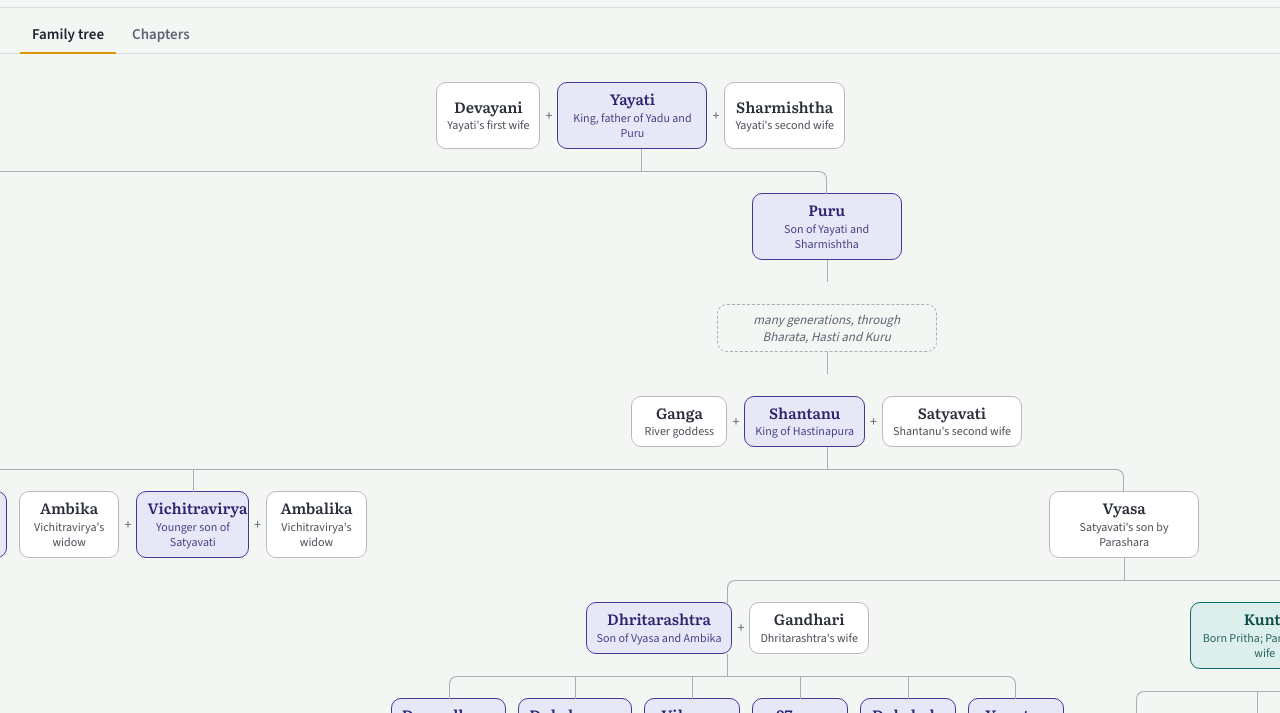
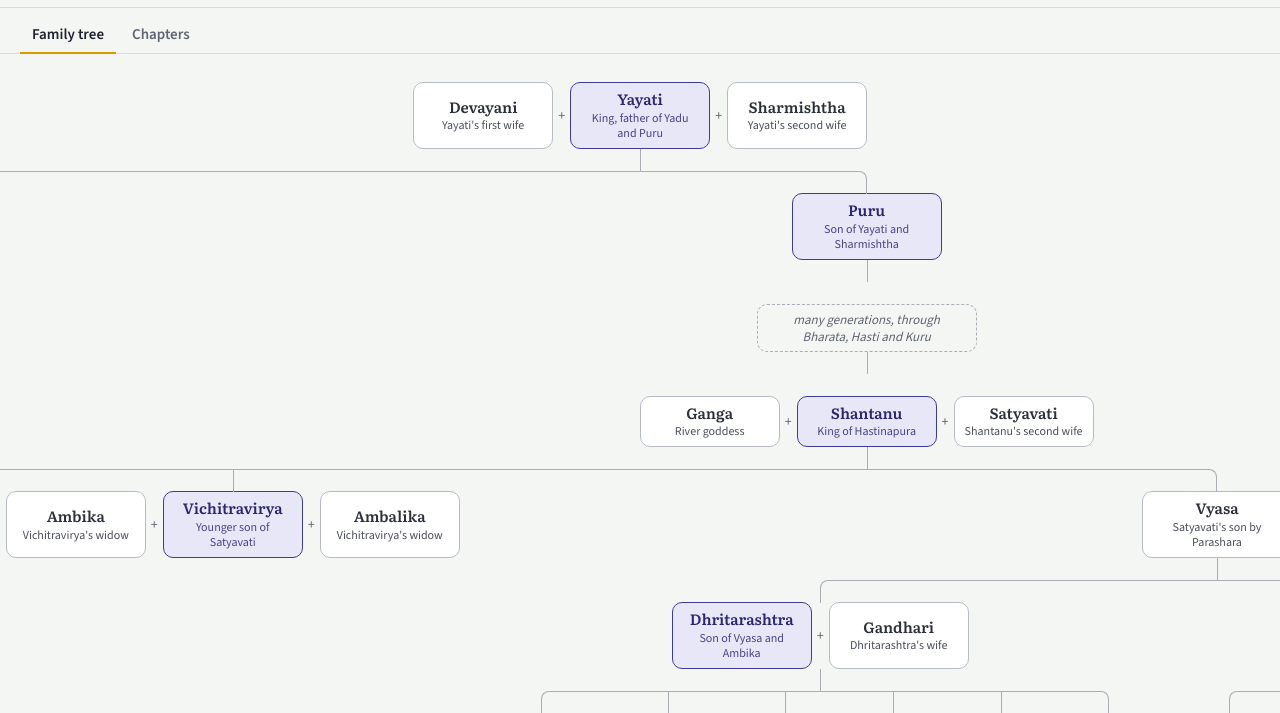
Before and after one commit to vikramprasad02/mahabharata-book-club, a plain HTML site: page index.html in a window 1280 px wide. Shown: the part 87-800 px from the top of the page. Drawn offline with nearby package versions, Linux system fonts and the light colour scheme.

Commit message:
Center family tree lines between partners

```diff
--- a/index.html
+++ b/index.html
@@ -62,6 +62,7 @@ h1{font-family:Literata,Georgia,serif;font-weight:600;font-size:clamp(22px,4vw,3
 .yadava{background:var(--yad-bg);border-color:var(--yad-bd);color:var(--yad-ink)}
 .other{background:var(--oth-bg);border-color:var(--oth-bd);color:var(--oth-ink)}
 .p.secret{border-style:dashed}
+.node.couple .p{width:140px;min-width:0;max-width:none}
 .p.sel{box-shadow:0 0 0 3px var(--gold)}
 .gap{font-size:13px;color:var(--muted);font-style:italic;border:1.5px dashed var(--line);border-radius:10px;padding:6px 12px;text-align:center;max-width:220px}
 #tree.focus .node:not(.lit){opacity:.28}
@@ -218,7 +219,7 @@ function btn(id,note){
 }
 function build(n){
   const li=document.createElement("li"), node=document.createElement("div");
-  node.className="node";
+  node.className="node"+(n.p&&n.p.length>1?" couple":"");
   if(n.g){node.className="node gap";node.textContent=n.g}
   else n.p.forEach((id,i)=>{if(i)node.insertAdjacentHTML("beforeend",'<span class="plus" aria-hidden="true">+</span>');node.appendChild(btn(id,n.note))});
   li.appendChild(node);
```
